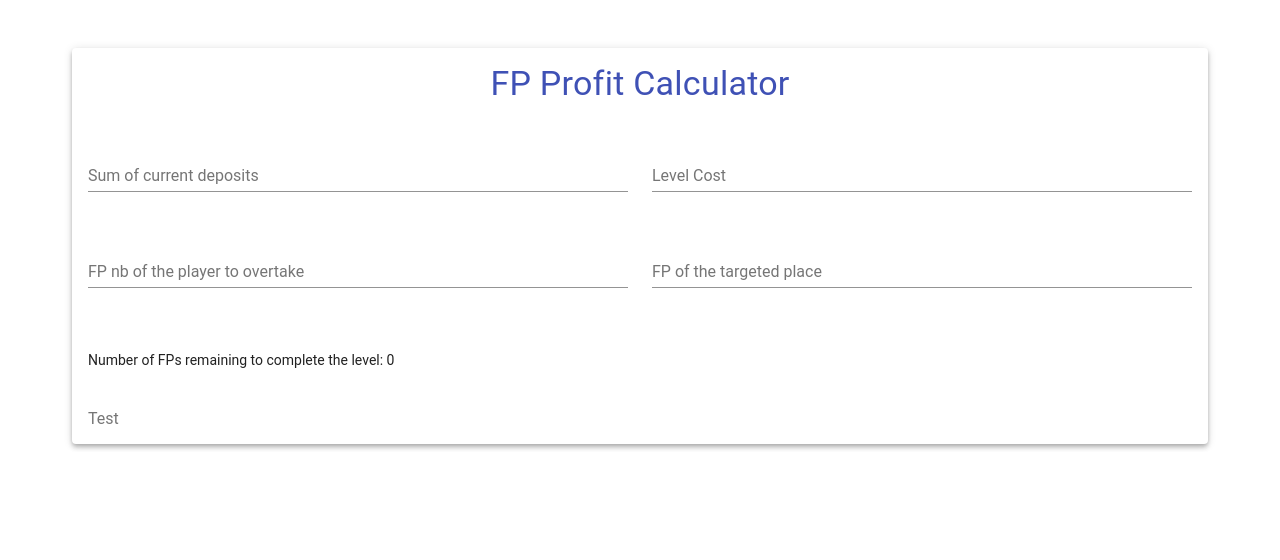
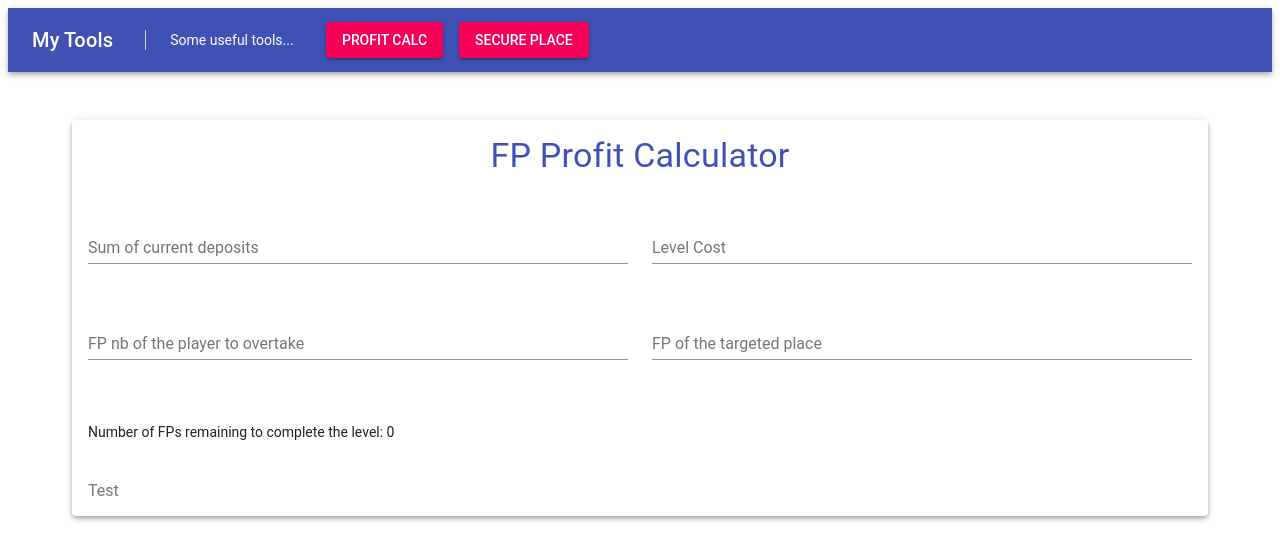
Before and after one commit to fabou78/forgecalc, a React (Create React App) app: page / in a window 1280 px wide. Shown: the top 560 px of the page. Built offline with nearby package versions, Linux system fonts and the light colour scheme.

Commit message:
Added navbar without onclick events

```diff
--- a/src/App.js
+++ b/src/App.js
@@ -1,12 +1,14 @@
 import React, { Component } from 'react';
 
 import Profit from './components/Profit';
+import Navbar from './components/Navbar';
 
 
 class App extends Component {
   render() {
     return (
       <div>
+        <Navbar />
         <Profit />
       </div>
     );
--- /dev/null
+++ b/src/components/Navbar.jsx
@@ -0,0 +1,59 @@
+import React, { Component } from 'react';
+
+import { AppBar, Toolbar, Typography, Button, Grid } from '@material-ui/core';
+import { withStyles } from '@material-ui/core/styles';
+
+const styles = theme => ({
+  root: {
+    flexGrow: 1,
+  },
+  productLogo: {
+    display: 'inline-block',
+    borderLeft: `1px solid ${theme.palette.grey['A100']}`,
+    marginLeft: 32,
+    paddingLeft: 24
+  },
+  flex: {
+    display: 'flex',
+    [theme.breakpoints.down('sm')]: {
+      display: 'flex',
+      justifyContent: 'space-evenly',
+      alignItems: 'center'
+    }
+  },
+  button: {
+    margin: theme.spacing.unit,
+  },
+});
+
+
+class Navbar extends Component {
+
+  render() {
+    const { classes } = this.props;
+    return (
+      <div className={classes.root}>
+        <AppBar position='static' color='primary'>
+          <Grid container spacing={24} alignItems='baseline'>
+          <Grid item xs={12} className={classes.flex}>
+            <Toolbar>
+              <Typography variant='h6' color='inherit'>
+                My Tools
+              </Typography>
+              <div className={classes.productLogo}>
+                <Typography color='inherit'>
+                  Some useful tools... &nbsp;&nbsp;&nbsp;&nbsp;&nbsp;&nbsp;
+                </Typography>
+              </div>
+              <Button variant="contained" color="secondary" className={classes.button}>Profit Calc</Button>
+              <Button variant="contained" color="secondary" className={classes.button}>Secure Place</Button>
+            </Toolbar>
+          </Grid>
+          </Grid>
+        </AppBar>
+      </div>
+    )
+  }
+}
+
+export default withStyles(styles)(Navbar);
--- a/src/components/Profit.jsx
+++ b/src/components/Profit.jsx
@@ -57,15 +57,9 @@ class Profit extends Component {
   }
 
 
-
-
-
   render() {
 
     const { classes } = this.props;
-
-
-
 
     return (
       <div className={classes.root}>
```
